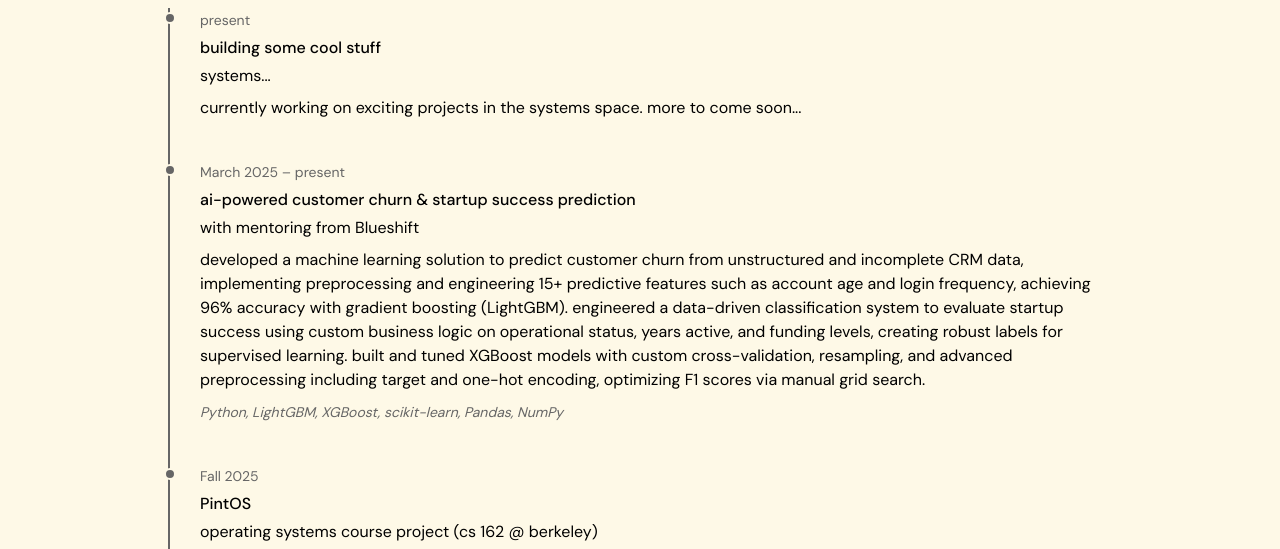
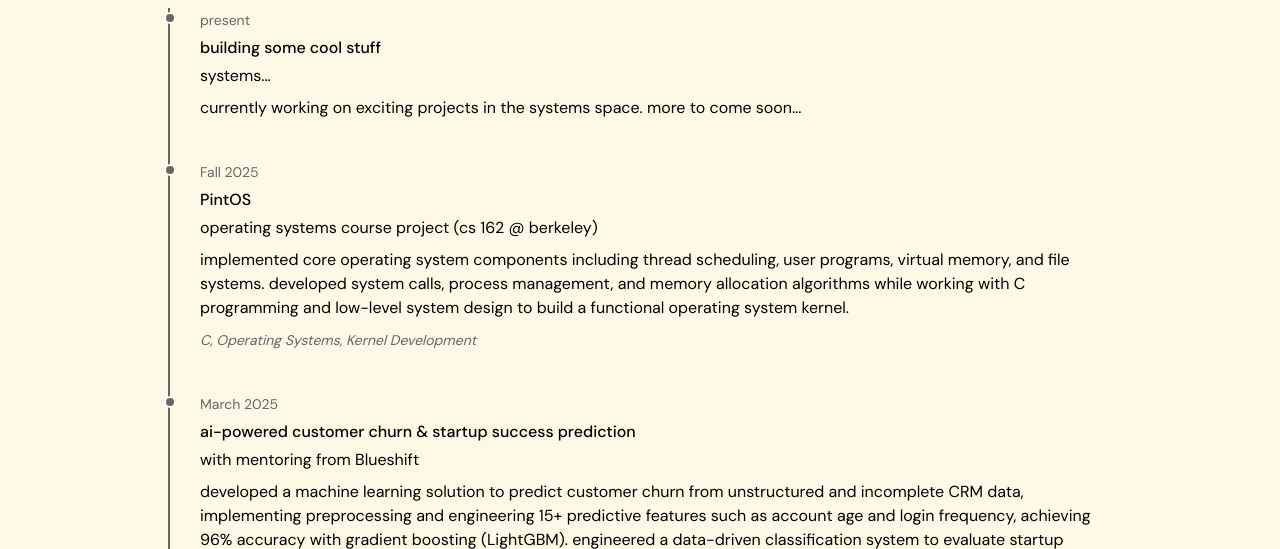
Before and after one commit to nikhilmathihalli/nikhilmathihalli.github.io, a website: page projects.html in a window 1280 px wide. Shown: the part 188-737 px from the top of the page. Drawn offline with Linux system fonts and the light colour scheme.

Commit message:
Update projects.html

```diff
--- a/projects.html
+++ b/projects.html
@@ -50,21 +50,20 @@
             <div class="timeline-org">systems...</div>
             <div class="timeline-description">currently working on exciting projects in the systems space. more to come soon...</div>
           </div>
-
-          <div class="timeline-item">
-            <div class="timeline-date">March 2025 – present</div>
-            <div class="timeline-role">ai-powered customer churn & startup success prediction</div>
-            <div class="timeline-org">with mentoring from Blueshift</div>
-            <div class="timeline-description">developed a machine learning solution to predict customer churn from unstructured and incomplete CRM data, implementing preprocessing and engineering 15+ predictive features such as account age and login frequency, achieving 96% accuracy with gradient boosting (LightGBM). engineered a data-driven classification system to evaluate startup success using custom business logic on operational status, years active, and funding levels, creating robust labels for supervised learning. built and tuned XGBoost models with custom cross-validation, resampling, and advanced preprocessing including target and one-hot encoding, optimizing F1 scores via manual grid search.</div>
-            <div class="timeline-tech">Python, LightGBM, XGBoost, scikit-learn, Pandas, NumPy</div>
-          </div>
-
           <div class="timeline-item">
             <div class="timeline-date">Fall 2025</div>
             <div class="timeline-role">PintOS</div>
             <div class="timeline-org">operating systems course project (cs 162 @ berkeley)</div>
             <div class="timeline-description">implemented core operating system components including thread scheduling, user programs, virtual memory, and file systems. developed system calls, process management, and memory allocation algorithms while working with C programming and low-level system design to build a functional operating system kernel.</div>
             <div class="timeline-tech">C, Operating Systems, Kernel Development</div>
+          </div>
+
+          <div class="timeline-item">
+            <div class="timeline-date">March 2025</div>
+            <div class="timeline-role">ai-powered customer churn & startup success prediction</div>
+            <div class="timeline-org">with mentoring from Blueshift</div>
+            <div class="timeline-description">developed a machine learning solution to predict customer churn from unstructured and incomplete CRM data, implementing preprocessing and engineering 15+ predictive features such as account age and login frequency, achieving 96% accuracy with gradient boosting (LightGBM). engineered a data-driven classification system to evaluate startup success using custom business logic on operational status, years active, and funding levels, creating robust labels for supervised learning. built and tuned XGBoost models with custom cross-validation, resampling, and advanced preprocessing including target and one-hot encoding, optimizing F1 scores via manual grid search.</div>
+            <div class="timeline-tech">Python, LightGBM, XGBoost, scikit-learn, Pandas, NumPy</div>
           </div>
 
           <div class="timeline-item">
```
